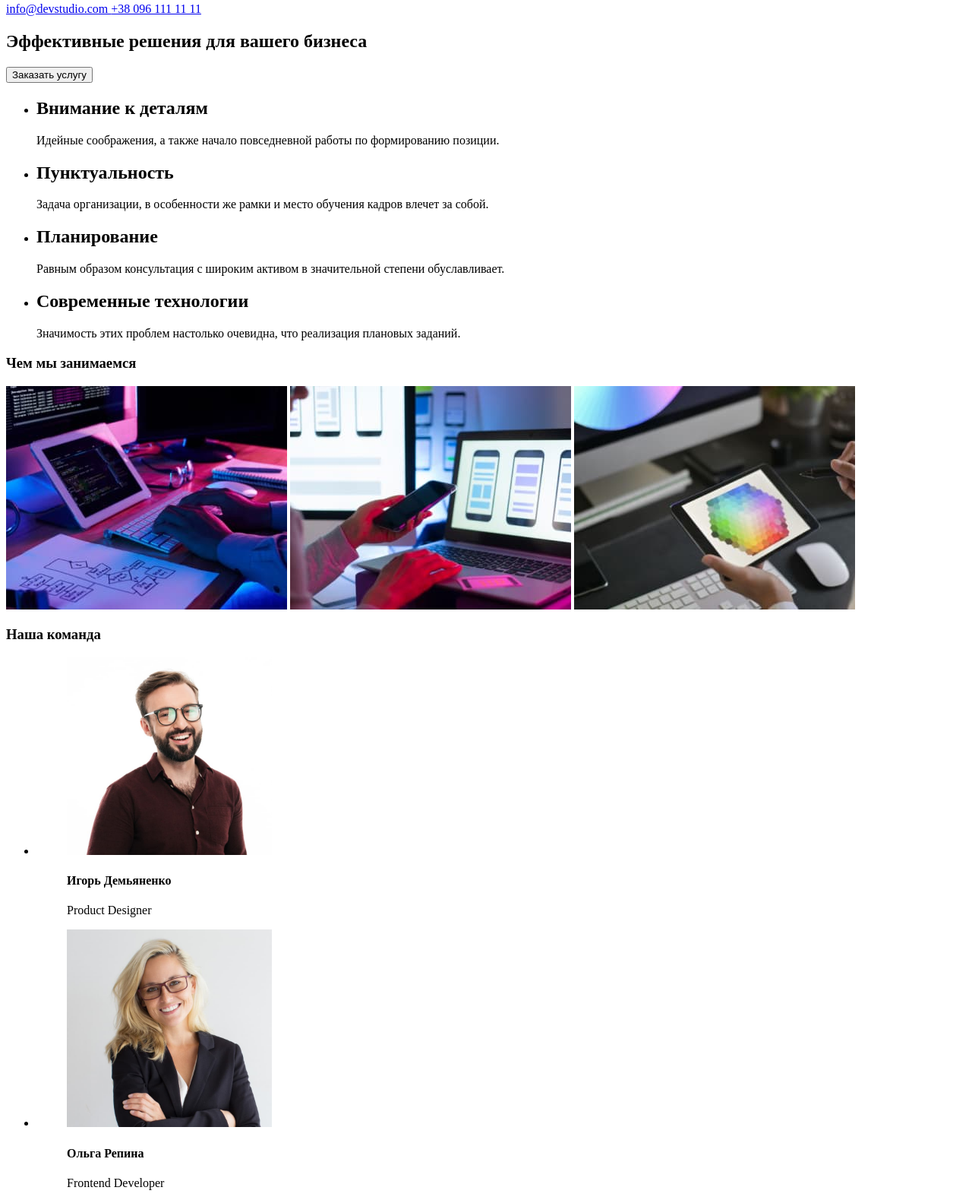
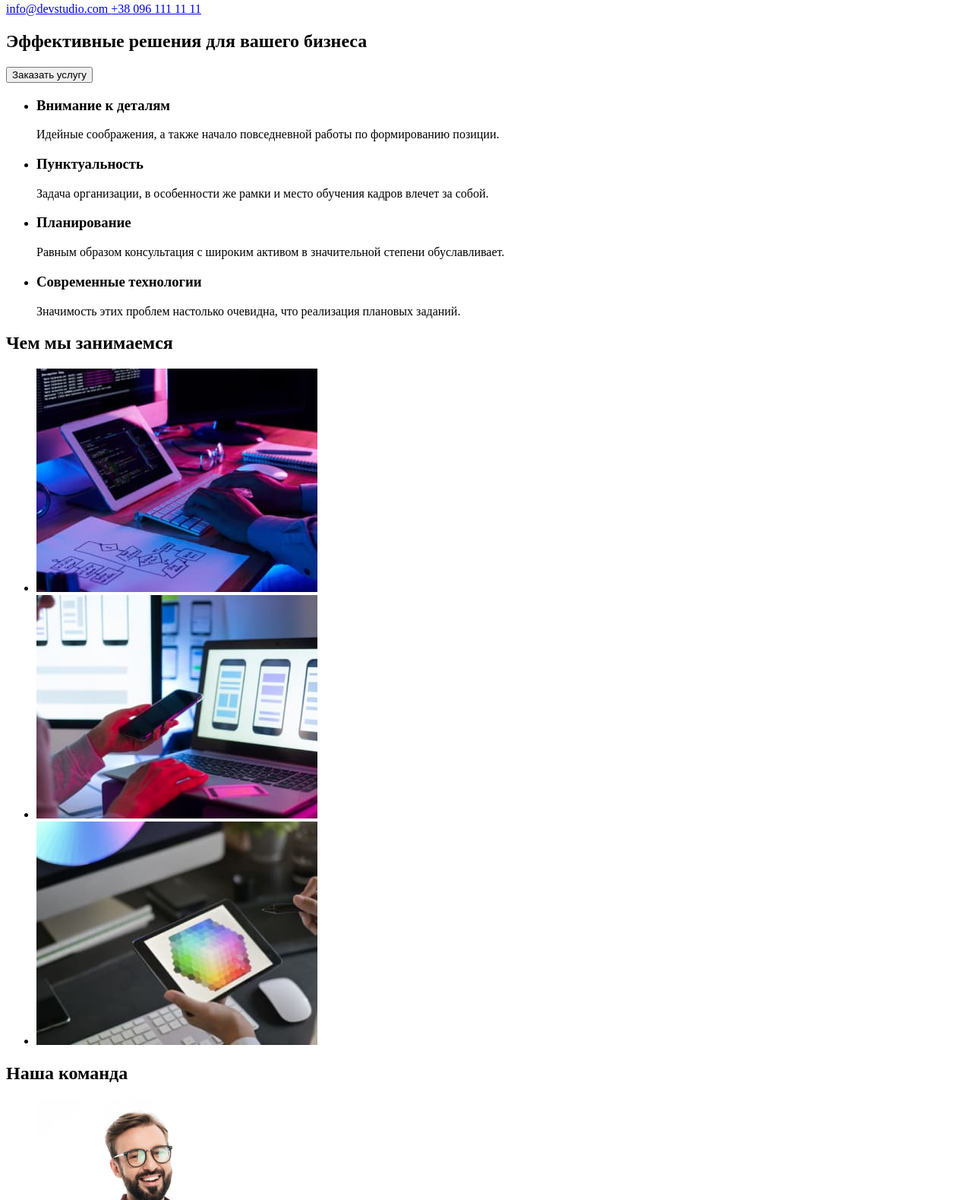
Before and after one commit to Vlenster/goit-markup-hw-01, a plain HTML site: page index.html in a window 1280 px wide. Shown: the part 117-1696 px from the top of the page at 76% size. Drawn offline with Linux system fonts and the light colour scheme.

Commit message:
Update index.html

```diff
--- a/index.html
+++ b/index.html
@@ -27,75 +27,71 @@
      <div>
     <section>
          <h1>Эффективные решения для вашего бизнеса</h1>
-         <button>Заказать услугу</button>
+         <button type="button">Заказать услугу</button>
     </section>
     </div>
 
      <section>
         <ul>
         <li>
-                <h2>Внимание к деталям</h2>
+        <h3>Внимание к деталям</h3>
         <p>Идейные соображения, а также начало повседневной работы по формированию позиции.</p>
         </li>
+
         <li>
-                <h2>Пунктуальность</h2>
+        <h3>Пунктуальность</h3>
         <p>Задача организации, в особенности же рамки и место обучения кадров влечет за собой.</p>
         </li>
+
         <li>
-                <h2>Планирование</h2>
+        <h3>Планирование</h3>
         <p>Равным образом консультация с широким активом в значительной степени обуславливает.</p>
         </li>
+
         <li>
-                <h2>Современные технологии</h2>
+        <h3>Современные технологии</h3>
         <p>Значимость этих проблем настолько очевидна, что реализация плановых заданий.</p>
         </li>
         </ul>
-            <h3>Чем мы занимаемся</h3>
 
-            <img src="images/img1.jpg" alt="Верстка" width="370" height="294"/>
-            <img src="images/img2.jpg" alt="Моб приложение" width="370" height="294" />
-            <img src="images/img3.jpg" alt="Дизайн" width="370" height="294" />
     </section>
 
     <section>
-    <h3>Наша команда</h3>
+        <h2>Чем мы занимаемся</h2>
+        <ul>
+        <li><img src="images/img1.jpg" alt="Верстка" width="370" height="294" /></li>
+        <li><img src="images/img2.jpg" alt="Моб приложение" width="370" height="294" /></li>
+        <li><img src="images/img3.jpg" alt="Дизайн" width="370" height="294" /></li>
+        </ul>
+    </section>
+
+    <section>
+        <h2>Наша команда</h2>
         <ul>
         <li>
-        <figure>
         <img src="images/team/team1.jpg" alt="Фото Игорь Демьяненко"  width="270" height="260" />
-        <figcaption>
-        <h4>Игорь Демьяненко</h4>
+        <h3>Игорь Демьяненко</h3>
         <p lang="en">Product Designer</p>
-        </figcaption>
-        </figure>
         </li>
+
         <li>
-        <figure>
         <img src="images/team/team2.jpg" alt="Фото Ольга Репина" width="270" height="260" />
-        <figcaption>
-        <h4>Ольга Репина</h4>
+        <h3>Ольга Репина</h3>
         <p lang="en">Frontend Developer</p>
-        </figcaption>
-        </figure>
         </li>
+
         <li>
-        <figure>
         <img src="images/team/team3.jpg" alt="Фото Николай Тарасов" width="270" height="260" />
-        <figcaption>
-        <h4>Николай Тарасов</h4>
+        <h3>Николай Тарасов</h3>
         <p lang="en">Marketing</p>
-        </figcaption>
-        </figure>
         </li>
+
         <li>
-        <figure>
         <img src="images/team/team4.jpg" alt="Фото Михаил Ермаков" width="270" height="260" />
-        <figcaption>
-        <h4>Михаил Ермаков</h4>
+        <h3>Михаил Ермаков</h3>
         <p lang="en">UI Designer</p>
-        </figcaption>
-        </figure>
         </li>
+
         </ul>
     </section>
  </main>
@@ -103,7 +99,7 @@
 <footer>
     <a href="index.html"><p>WebStudio</p></a>
     <address>
-    г. Киев, пр-т Леси Украинки, 26
+    <p>г. Киев, пр-т Леси Украинки, 26</p>
     <a href="mailto:info@example.com">info@example.com</a>
     <a href="tel:+380961111111">+38 096 111 11 11</a>
     </address>
```
Lines whose indentation alone changed are shown as unchanged.
